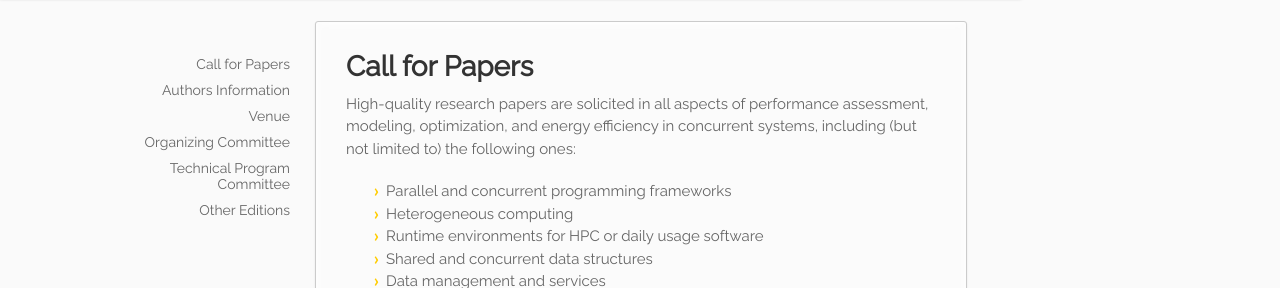
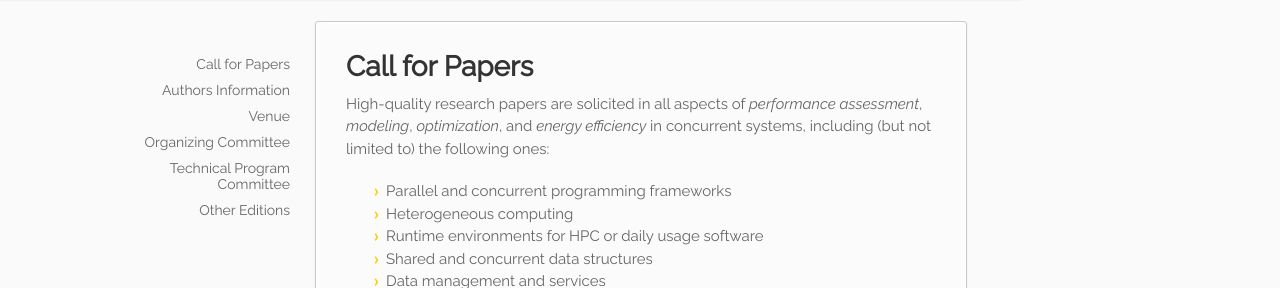
Before and after one commit to pecs-workshop/pecs-workshop.github.io, a Jekyll site: the page built from _2021/01.cfp.md, in a window 1280 px wide and 1332 px high. Shown: the part 169-457 px from the top of the window. Built offline with Jekyll 4.4.1, drawn with Linux system fonts in a browser that asks for light colours.

Commit message:
Update 01.cfp.md

```diff
--- a/_2021/01.cfp.md
+++ b/_2021/01.cfp.md
@@ -5,7 +5,7 @@ menu_show: true
 permalink: /:collection/cfp
 ---
 
-High-quality research papers are solicited in all aspects of performance assessment, modeling, optimization, and energy efficiency in concurrent systems, including (but not limited to) the following ones:
+High-quality research papers are solicited in all aspects of *performance assessment*, *modeling*, *optimization*, and *energy efficiency* in concurrent systems, including (but not limited to) the following ones:
 
 -   Parallel and concurrent programming frameworks
 -   Heterogeneous computing
```
